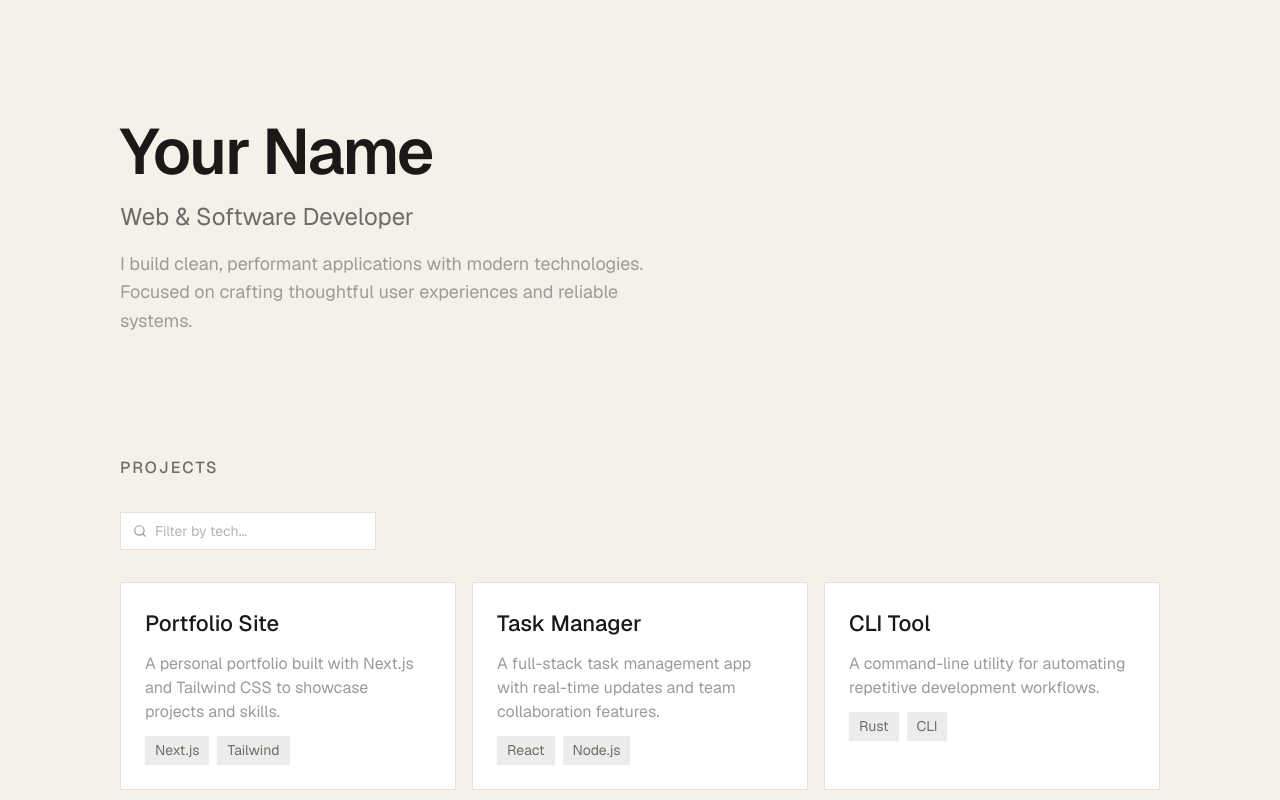
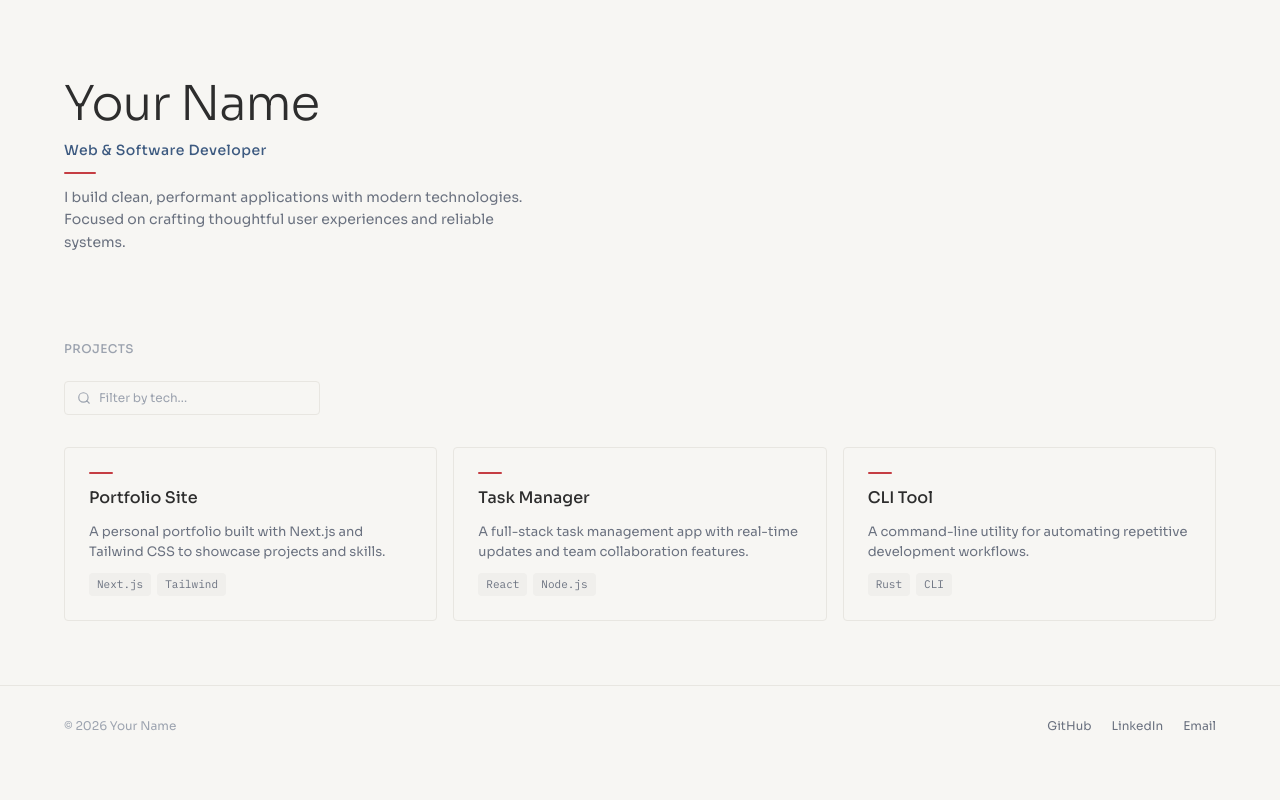
Before and after one commit to CrimsonShadowLR/presentation-page, a Next.js app: page / in a window 1280 px wide. Shown: the top 800 px of the page. Built offline with nearby package versions, Linux system fonts and the light colour scheme.

Commit message:
Refactor styles and layout; update color scheme and fonts across components

```diff
--- a/app/globals.css
+++ b/app/globals.css
@@ -1,15 +1,15 @@
 @import "tailwindcss";
 
 :root {
-  --background: #F5F0E8;
-  --foreground: #1A1918;
+  --background: #F7F6F3;
+  --foreground: #2D2D2D;
 }
 
 @theme inline {
   --color-background: var(--background);
   --color-foreground: var(--foreground);
-  --font-sans: var(--font-geist-sans);
-  --font-mono: var(--font-geist-mono);
+  --font-sans: var(--font-sora);
+  --font-mono: var(--font-ibm-plex-mono);
 }
 
 body {
--- a/app/layout.tsx
+++ b/app/layout.tsx
@@ -1,14 +1,15 @@
 import type { Metadata } from "next";
-import { Geist, Geist_Mono } from "next/font/google";
+import { Sora, IBM_Plex_Mono } from "next/font/google";
 import "./globals.css";
 
-const geistSans = Geist({
-  variable: "--font-geist-sans",
+const sora = Sora({
+  variable: "--font-sora",
   subsets: ["latin"],
 });
 
-const geistMono = Geist_Mono({
-  variable: "--font-geist-mono",
+const ibmPlexMono = IBM_Plex_Mono({
+  variable: "--font-ibm-plex-mono",
+  weight: ["400", "500"],
   subsets: ["latin"],
 });
 
@@ -25,7 +26,7 @@ export default function RootLayout({
   return (
     <html lang="en">
       <body
-        className={`${geistSans.variable} ${geistMono.variable} antialiased`}
+        className={`${sora.variable} ${ibmPlexMono.variable} antialiased`}
       >
         {children}
       </body>
--- a/app/page.tsx
+++ b/app/page.tsx
@@ -2,16 +2,17 @@ import Projects from "./projects";
 
 export default function Home() {
   return (
-    <div className="min-h-screen bg-[#F5F0E8] text-[#1A1918] font-[family-name:var(--font-geist-sans)]">
+    <div className="min-h-screen bg-[#F7F6F3] text-[#2D2D2D] font-[family-name:var(--font-sora)]">
       {/* Hero */}
-      <section className="px-8 pt-16 pb-12 sm:px-16 lg:px-[7.5rem] lg:pt-[7.5rem] lg:pb-[5rem]">
-        <h1 className="text-6xl font-semibold tracking-[-0.125rem] text-[#1A1918] lg:text-[4rem]">
+      <section className="flex flex-col gap-3 px-8 pt-16 pb-12 sm:px-16 lg:px-16 lg:pt-20 lg:pb-12">
+        <h1 className="text-5xl font-light tracking-[-1px] text-[#2D2D2D] lg:text-[48px]">
           Your Name
         </h1>
-        <p className="mt-4 text-xl text-[#6D6C6A] lg:text-[1.5rem]">
+        <p className="text-sm font-medium tracking-[0.5px] text-[#3D5A80]">
           Web &amp; Software Developer
         </p>
-        <p className="mt-4 max-w-[35rem] text-lg leading-[1.6] text-[#9C9B99]">
+        <div className="h-0.5 w-8 rounded-sm bg-[#C53D43]" />
+        <p className="max-w-[30rem] text-sm leading-[1.6] text-[#6B7280]">
           I build clean, performant applications with modern technologies.
           Focused on crafting thoughtful user experiences and reliable systems.
         </p>
@@ -20,16 +21,16 @@ export default function Home() {
       <Projects />
 
       {/* Footer */}
-      <footer className="flex flex-col items-center justify-between gap-4 border-t border-[#E5E0D8] px-8 py-10 sm:flex-row sm:px-16 lg:px-[7.5rem]">
-        <span className="text-[0.9375rem] text-[#9C9B99]">&copy; 2026 Your Name</span>
-        <div className="flex gap-6">
-          <a href="#" className="text-[0.9375rem] text-[#6D6C6A] hover:text-[#1A1918] transition-colors">
+      <footer className="flex flex-col items-center justify-between gap-4 border-t border-[#E8E6E1] px-8 py-8 sm:flex-row sm:px-16 lg:px-16">
+        <span className="text-xs text-[#9CA3AF]">&copy; 2026 Your Name</span>
+        <div className="flex gap-5">
+          <a href="#" className="text-xs text-[#6B7280] hover:text-[#2D2D2D] transition-colors">
             GitHub
           </a>
-          <a href="#" className="text-[0.9375rem] text-[#6D6C6A] hover:text-[#1A1918] transition-colors">
+          <a href="#" className="text-xs text-[#6B7280] hover:text-[#2D2D2D] transition-colors">
             LinkedIn
           </a>
-          <a href="#" className="text-[0.9375rem] text-[#6D6C6A] hover:text-[#1A1918] transition-colors">
+          <a href="#" className="text-xs text-[#6B7280] hover:text-[#2D2D2D] transition-colors">
             Email
           </a>
         </div>
--- a/app/projects.tsx
+++ b/app/projects.tsx
@@ -62,7 +62,6 @@ export default function Projects() {
     setActiveTags((prev) => prev.filter((t) => t !== tag));
   }
 
-  // Close suggestions on outside click
   useEffect(() => {
     function handleClick(e: MouseEvent) {
       if (wrapperRef.current && !wrapperRef.current.contains(e.target as Node)) {
@@ -74,18 +73,17 @@ export default function Projects() {
   }, []);
 
   return (
-    <section className="px-8 pt-10 pb-20 sm:px-16 lg:px-[7.5rem]">
-      <h2 className="text-[1rem] font-medium tracking-[0.125rem] text-[#6D6C6A] uppercase">
+    <section className="px-8 pt-10 pb-16 sm:px-16 lg:px-16">
+      <h2 className="text-xs font-medium tracking-[0.5px] text-[#9CA3AF] uppercase">
         Projects
       </h2>
 
       {/* Search + active filters */}
-      <div className="mt-8 flex flex-wrap items-start gap-3">
-        {/* Search input */}
+      <div className="mt-6 flex flex-wrap items-center gap-3">
         <div ref={wrapperRef} className="relative w-64">
-          <div className="flex items-center gap-2 border border-[#E5E0D8] bg-white px-3 py-2 focus-within:border-[#D1D0CD]">
+          <div className="flex items-center gap-2 rounded-sm border border-[#E8E6E1] bg-[#F7F6F3] px-3 py-2 focus-within:border-[#D1D5DB]">
             <svg
-              className="h-3.5 w-3.5 shrink-0 text-[#9C9B99]"
+              className="h-3.5 w-3.5 shrink-0 text-[#9CA3AF]"
               fill="none"
               viewBox="0 0 24 24"
               stroke="currentColor"
@@ -106,18 +104,17 @@ export default function Projects() {
               }}
               onFocus={() => setOpen(true)}
               placeholder="Filter by tech..."
-              className="w-full bg-transparent text-sm text-[#1A1918] placeholder-[#B5B4B2] outline-none"
+              className="w-full bg-transparent text-xs text-[#2D2D2D] placeholder-[#9CA3AF] outline-none"
             />
           </div>
 
-          {/* Suggestions dropdown */}
           {open && suggestions.length > 0 && (
-            <ul className="absolute z-10 mt-0 w-full border border-[#E5E0D8] bg-white py-1">
+            <ul className="absolute z-10 mt-0 w-full rounded-sm border border-[#E8E6E1] bg-white py-1">
               {suggestions.map((tag) => (
                 <li key={tag}>
                   <button
                     onClick={() => addTag(tag)}
-                    className="w-full px-3.5 py-2 text-left text-sm text-[#6D6C6A] transition-colors hover:bg-[#F5F0E8] hover:text-[#1A1918]"
+                    className="w-full px-3.5 py-2 text-left text-xs text-[#6B7280] transition-colors hover:bg-[#F0EFEC] hover:text-[#2D2D2D]"
                   >
                     {tag}
                   </button>
@@ -127,14 +124,13 @@ export default function Projects() {
           )}
         </div>
 
-        {/* Active filter pills */}
         {activeTags.length > 0 && (
           <div className="flex flex-wrap items-center gap-2">
             {activeTags.map((tag) => (
               <button
                 key={tag}
                 onClick={() => removeTag(tag)}
-                className="flex items-center gap-1.5 bg-[#1A1918] px-3 py-1.5 text-sm text-[#F5F0E8] transition-colors hover:bg-[#333]"
+                className="flex items-center gap-1.5 rounded-sm bg-[#2D2D2D] px-2 py-1 font-[family-name:var(--font-ibm-plex-mono)] text-[11px] text-[#F7F6F3] transition-colors hover:bg-[#444]"
               >
                 {tag}
                 <svg
@@ -154,7 +150,7 @@ export default function Projects() {
             ))}
             <button
               onClick={() => setActiveTags([])}
-              className="px-2 py-1.5 text-sm text-[#B5B4B2] transition-colors hover:text-[#6D6C6A]"
+              className="px-2 py-1 text-[11px] text-[#9CA3AF] transition-colors hover:text-[#6B7280]"
             >
               Clear all
             </button>
@@ -168,19 +164,20 @@ export default function Projects() {
           <a
             key={project.title}
             href={project.href}
-            className="group flex flex-col gap-3 border border-[#E5E0D8] bg-white p-6 transition-colors hover:border-[#D1D0CD]"
+            className="group flex flex-col gap-3 rounded-sm border border-[#E8E6E1] bg-transparent p-6 transition-colors hover:border-[#D1D5DB]"
           >
-            <h3 className="text-[1.375rem] font-medium text-[#1A1918]">
+            <div className="h-0.5 w-6 rounded-sm bg-[#C53D43]" />
+            <h3 className="text-base font-medium text-[#2D2D2D]">
               {project.title}
             </h3>
-            <p className="text-[1rem] leading-[1.5] text-[#9C9B99]">
+            <p className="text-[13px] leading-[1.5] text-[#6B7280]">
               {project.description}
             </p>
-            <div className="flex flex-wrap gap-2">
+            <div className="mt-auto flex flex-wrap gap-1.5">
               {project.tags.map((tag) => (
                 <span
                   key={tag}
-                  className="bg-[#EDECEA] px-2.5 py-1 text-[0.875rem] text-[#6D6C6A]"
+                  className="rounded-sm bg-[#F0EFEC] px-2 py-[0.1875rem] font-[family-name:var(--font-ibm-plex-mono)] text-[11px] text-[#6B7280]"
                 >
                   {tag}
                 </span>
@@ -190,9 +187,8 @@ export default function Projects() {
         ))}
       </div>
 
-      {/* Empty state */}
       {filtered.length === 0 && (
-        <p className="mt-8 text-base text-[#B5B4B2]">
+        <p className="mt-8 text-sm text-[#9CA3AF]">
           No projects match the selected filters.
         </p>
       )}
```
